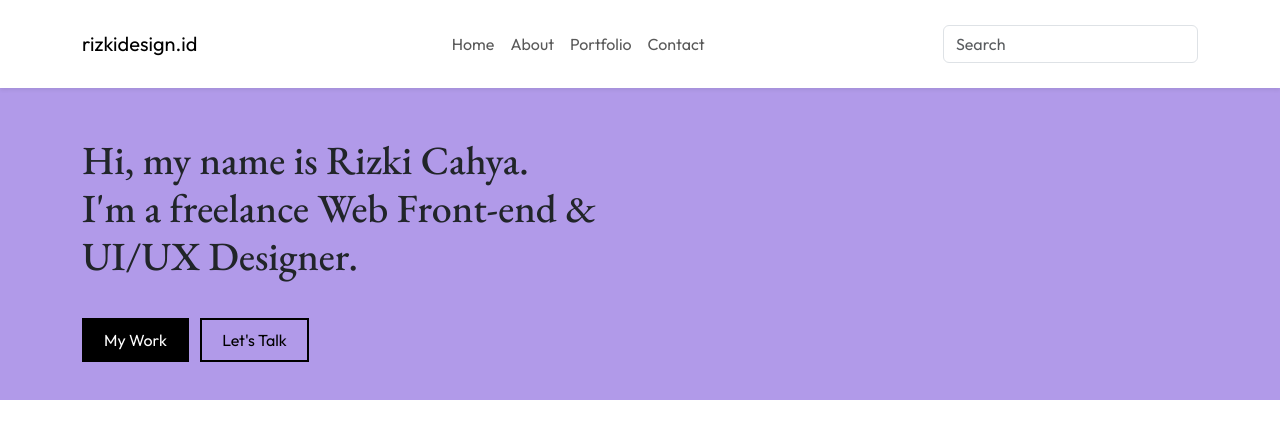
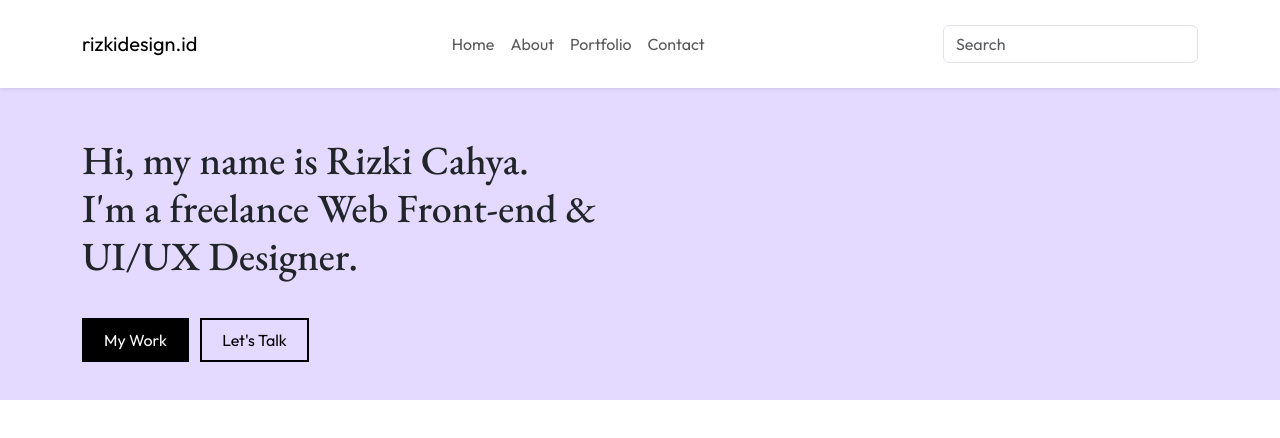
Before and after one commit to rizkicahyaa/rizkidesign, a Svelte app: page / in a window 1280 px wide. Shown: the top 438 px of the page. Built offline with nearby package versions, Linux system fonts and the light colour scheme.

Commit message:
feat: some changes

```diff
--- a/src/app.css
+++ b/src/app.css
@@ -13,7 +13,7 @@ nav input .search {
 }
 
 header {
-	background-color: rgb(177, 154, 233);
+	background-color: rgb(228, 217, 255);
 }
 
 header .button-primary {
```
